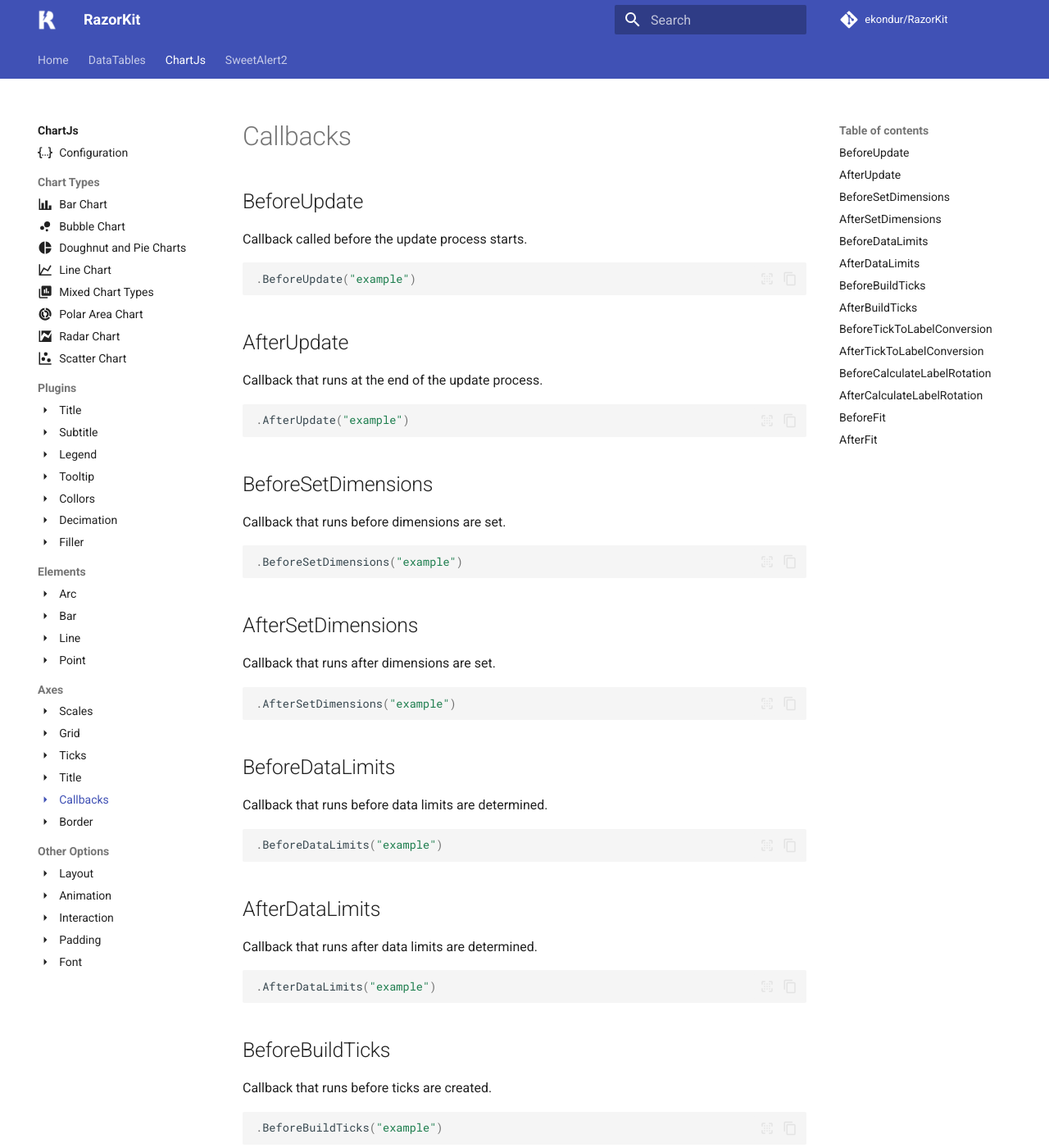
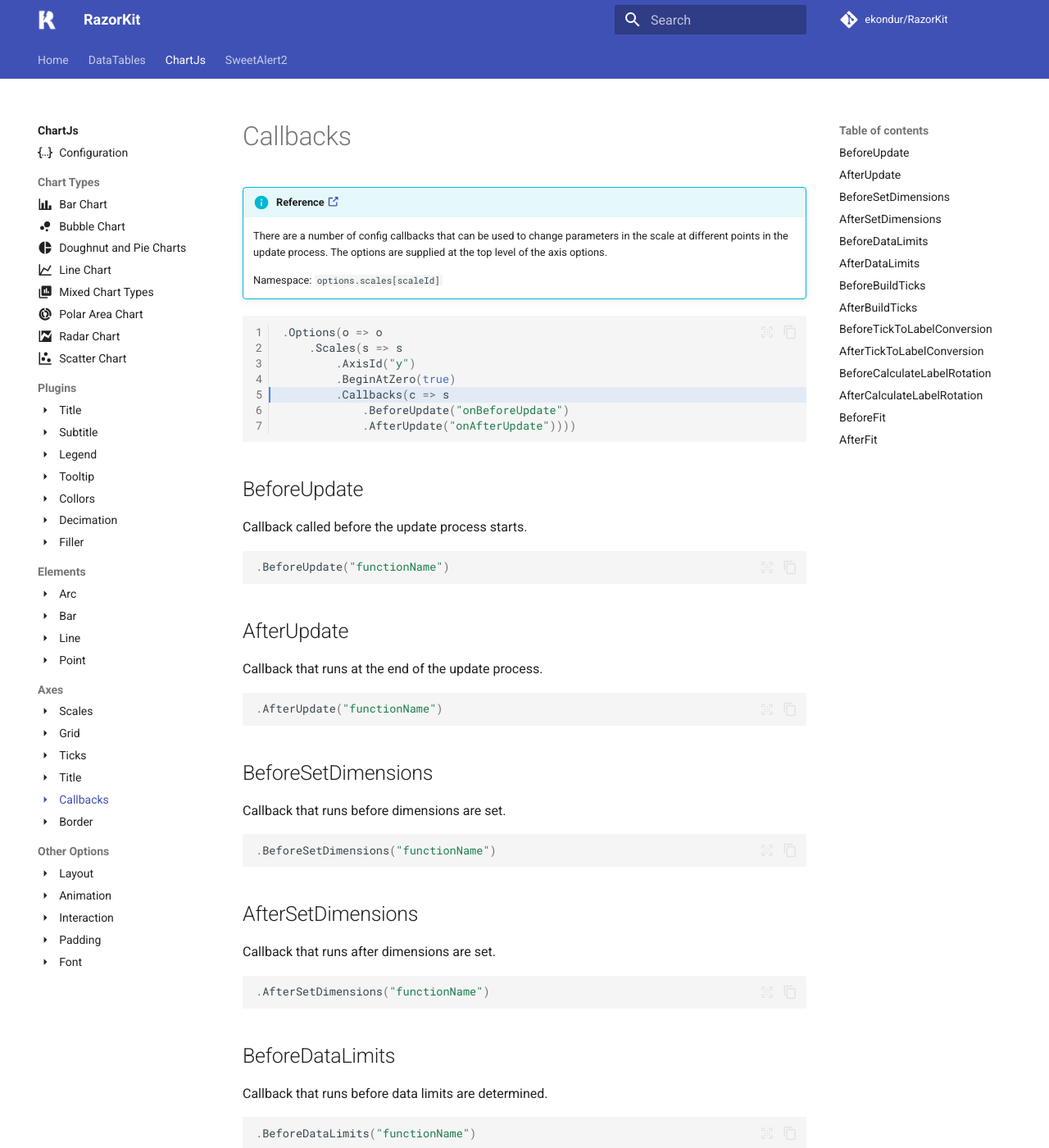
Before and after one commit to ekondur/RazorKit, an MkDocs documentation site: the page built from docs/chartjs/axes/callbacks.md, in a window 1280 px wide and 1400 px high. Shown: the whole window at 82% size. Built offline with MkDocs 1.6.1 and Material for MkDocs 9.7.7, drawn with Linux system fonts in a browser that asks for light colours; comment, search, counter and statistics services are not loaded; some of the changed text lies outside the part shown.

Commit message:
update doc

````diff
--- a/docs/chartjs/axes/callbacks.md
+++ b/docs/chartjs/axes/callbacks.md
@@ -2,86 +2,102 @@
 icon: material/menu-right
 ---
 
+!!! info "Reference [:octicons-link-external-16:](https://www.chartjs.org/docs/latest/axes/#callbacks)"
+	There are a number of config callbacks that can be used to change parameters in the scale at different points in the update process.
+	The options are supplied at the top level of the axis options.
+
+	Namespace: ```options.scales[scaleId]```
+
+```csharp hl_lines="5" linenums="1"
+.Options(o => o
+    .Scales(s => s
+		.AxisId("y")
+        .BeginAtZero(true)
+        .Callbacks(c => s
+            .BeforeUpdate("onBeforeUpdate")
+            .AfterUpdate("onAfterUpdate"))))
+```
+
 ## BeforeUpdate
 Callback called before the update process starts.
 ```csharp
-.BeforeUpdate("example")
+.BeforeUpdate("functionName")
 ```
 
 ## AfterUpdate
 Callback that runs at the end of the update process.
 ```csharp
-.AfterUpdate("example")
+.AfterUpdate("functionName")
 ```
 
 ## BeforeSetDimensions
 Callback that runs before dimensions are set.
 ```csharp
-.BeforeSetDimensions("example")
+.BeforeSetDimensions("functionName")
 ```
 
 ## AfterSetDimensions
 Callback that runs after dimensions are set.
 ```csharp
-.AfterSetDimensions("example")
+.AfterSetDimensions("functionName")
 ```
 
 ## BeforeDataLimits
 Callback that runs before data limits are determined.
 ```csharp
-.BeforeDataLimits("example")
+.BeforeDataLimits("functionName")
 ```
 
 ## AfterDataLimits
 Callback that runs after data limits are determined.
 ```csharp
-.AfterDataLimits("example")
+.AfterDataLimits("functionName")
 ```
 
 ## BeforeBuildTicks
 Callback that runs before ticks are created.
 ```csharp
-.BeforeBuildTicks("example")
+.BeforeBuildTicks("functionName")
 ```
 
 ## AfterBuildTicks
 Callback that runs after ticks are created. Useful for filtering ticks.
 ```csharp
-.AfterBuildTicks("example")
+.AfterBuildTicks("functionName")
 ```
 
 ## BeforeTickToLabelConversion
 Callback that runs before ticks are converted into strings.
 ```csharp
-.BeforeTickToLabelConversion("example")
+.BeforeTickToLabelConversion("functionName")
 ```
 
 ## AfterTickToLabelConversion
 Callback that runs after ticks are converted into strings.
 ```csharp
-.AfterTickToLabelConversion("example")
+.AfterTickToLabelConversion("functionName")
 ```
 
 ## BeforeCalculateLabelRotation
 Callback that runs before tick rotation is determined.
 ```csharp
-.BeforeCalculateLabelRotation("example")
+.BeforeCalculateLabelRotation("functionName")
 ```
 
 ## AfterCalculateLabelRotation
 Callback that runs after tick rotation is determined.
 ```csharp
-.AfterCalculateLabelRotation("example")
+.AfterCalculateLabelRotation("functionName")
 ```
 
 ## BeforeFit
 Callback that runs before the scale fits to the canvas.
 ```csharp
-.BeforeFit("example")
+.BeforeFit("functionName")
 ```
 
 ## AfterFit
 Callback that runs after the scale fits to the canvas.
 ```csharp
-.AfterFit("example")
+.AfterFit("functionName")
 ```
````
Also changed, not shown: docs/chartjs/axes/border.md (+29 -13 lines), docs/chartjs/axes/scales.md (+2 -0 lines), docs/chartjs/axes/title.md (+23 -10 lines), docs/chartjs/plugins/collors.md (+14 -5 lines), docs/chartjs/plugins/legend.md (+62 -27 lines), docs/chartjs/plugins/subtitle.md (+3 -1 lines), docs/chartjs/plugins/title.md (+2 -0 lines), docs/chartjs/plugins/tooltip.md (+1 -1 lines), 1 other file.
